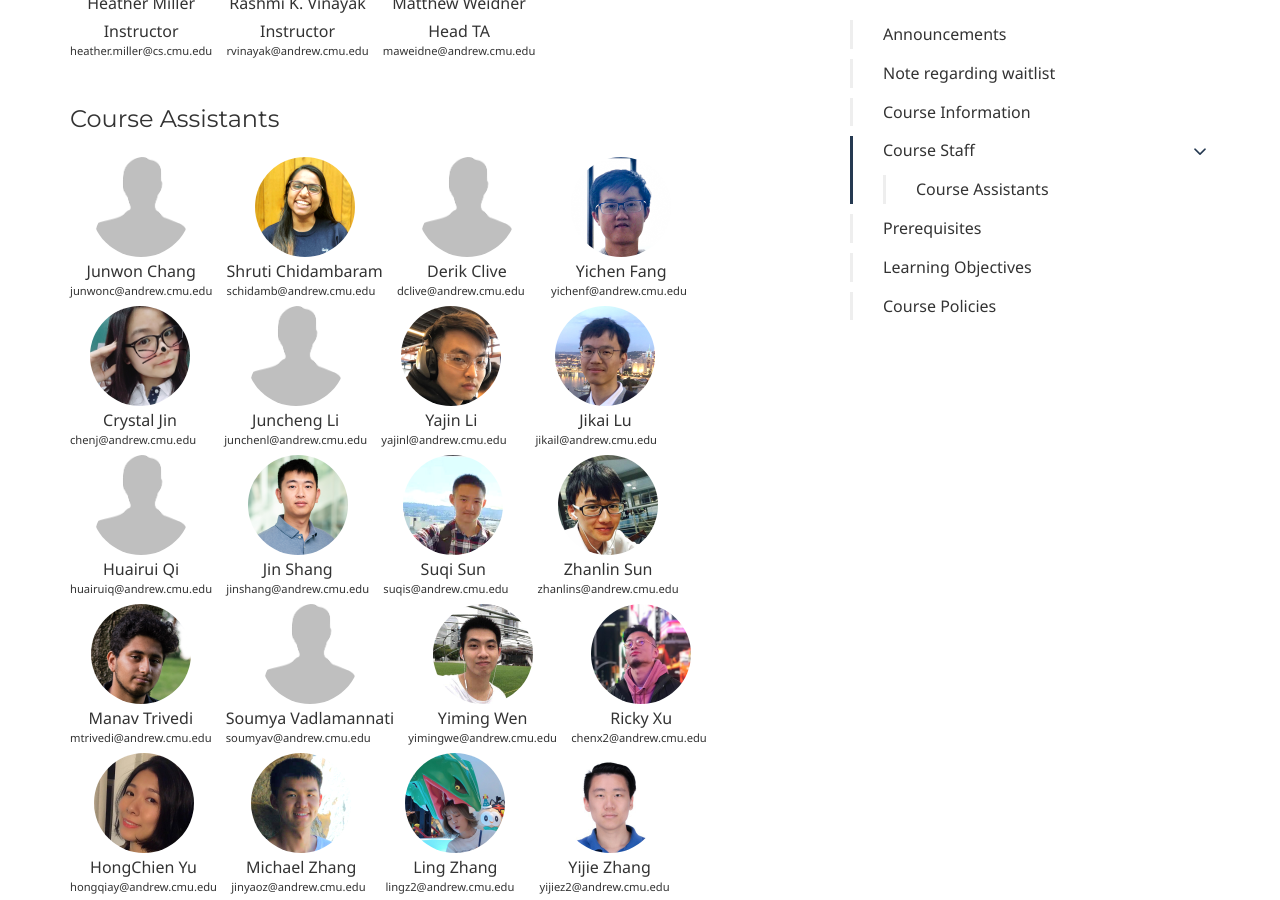
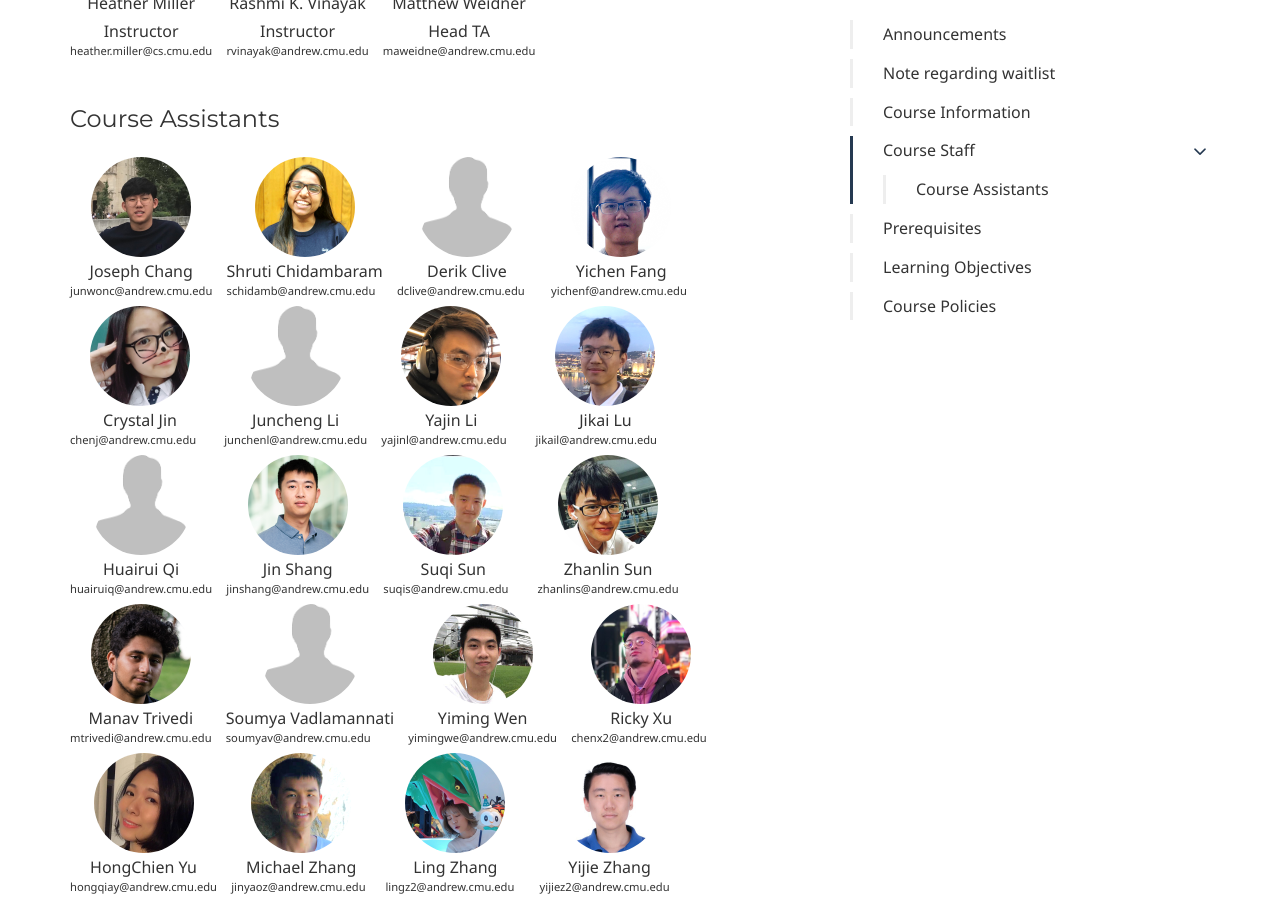
Before and after one commit to 15-440/website, a Jekyll site: the page built from index.md, in a window 1280 px wide and 900 px high, scrolled down 1982 px. Built offline with Jekyll 4.4.1, drawn with Linux system fonts in a browser that asks for light colours; some web fonts are replaced.

Commit message:
adding josephs photo

```diff
--- a/_config.yml
+++ b/_config.yml
@@ -157,10 +157,10 @@ course:
           email: maweidne@andrew.cmu.edu
 
     ta:
-        - name: Junwon Chang
+        - name: Joseph Chang
           email: junwonc@andrew.cmu.edu
           type: TA
-          image: silhouette.png
+          image: joseph.png
           # zoom_id: 9999999999
           # calendly: https://calendly.com/15440fall2020/firstname-lastname-oh
         - name: Shruti Chidambaram
```
Also changed, not shown: doks-theme/assets/images/headshot/joseph.png (added).
